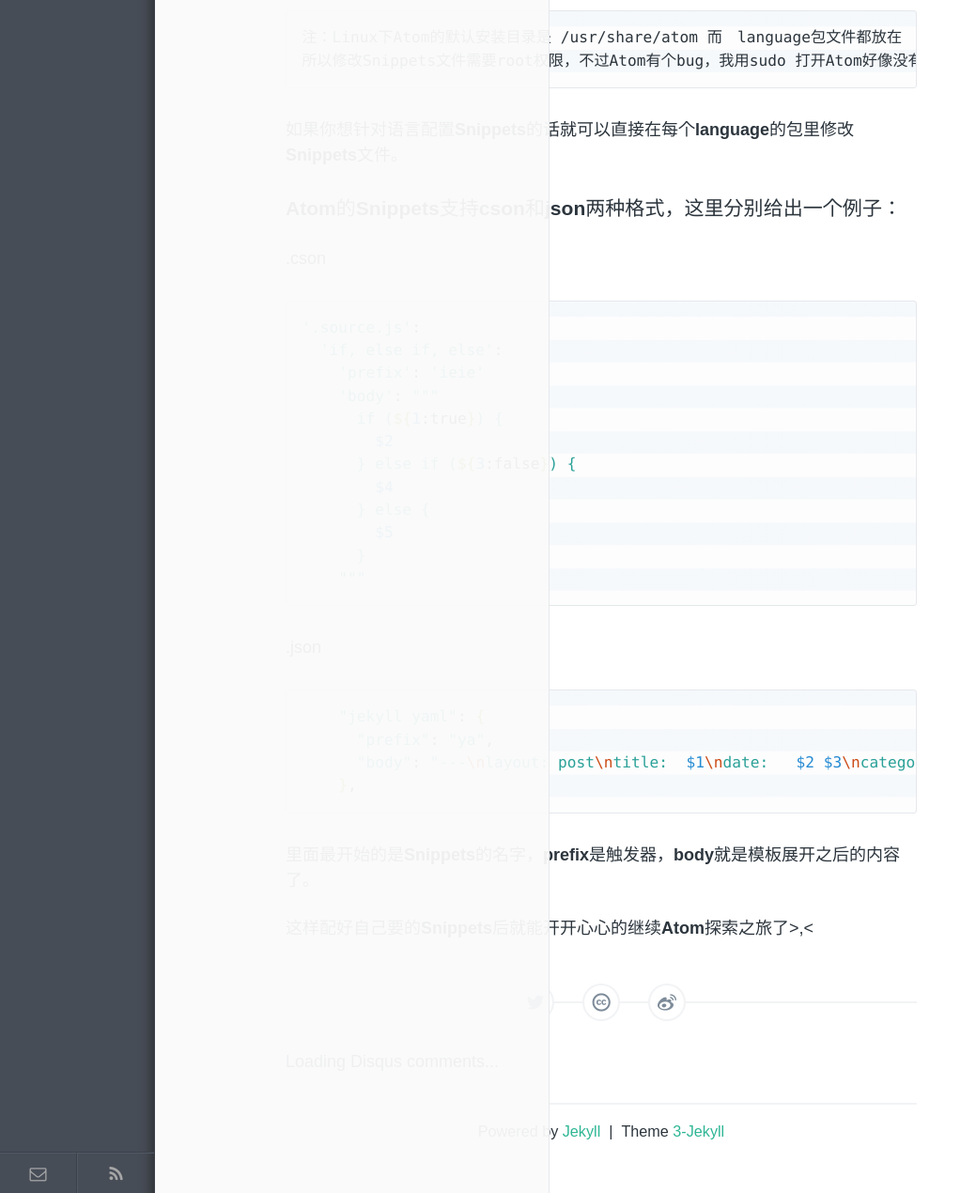
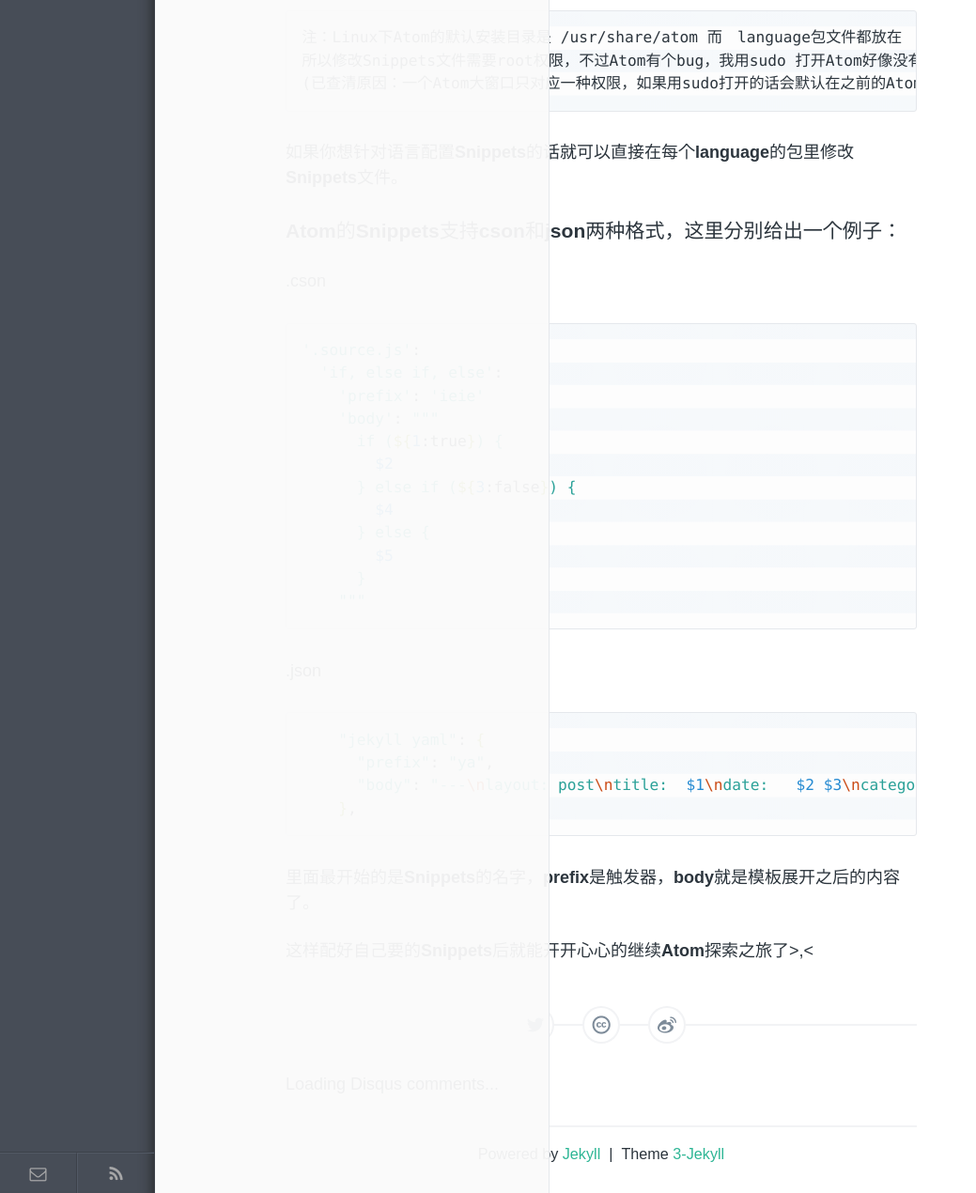
Before and after one commit to luckyshq/luckyshq.github.io, a Jekyll site: the page built from _posts/2014-10-15-在Atom里面配置Snippets.md, in a window 1280 px wide. Shown: the part 1719-2989 px from the top of the page at 94% size, without its empty margins (0-1039 px from the left). Built offline with Jekyll 4.4.1, drawn with Linux system fonts in a browser that asks for light colours; comment, search, counter and statistics services are not loaded.

Commit message:
[feature]添加Atom　bug元婴

```diff
--- a/_posts/2014-10-15-在Atom里面配置Snippets.md
+++ b/_posts/2014-10-15-在Atom里面配置Snippets.md
@@ -41,6 +41,7 @@
 
     注：Linux下Atom的默认安装目录是 /usr/share/atom 而　language包文件都放在　/usr/share/atom/resources/app/node_modules 下。
     所以修改Snippets文件需要root权限，不过Atom有个bug，我用sudo 打开Atom好像没有获取到root权限，还是不能改写Snippets。后来还是用emacs改的。＝，＝
+    (已查清原因：一个Atom大窗口只对应一种权限，如果用sudo打开的话会默认在之前的Atom里面创建小窗口，而这个小窗口是没有获得root权限的，bug已在github里上报)
 
 如果你想针对语言配置**Snippets**的话就可以直接在每个**language**的包里修改**Snippets**文件。
 
```
